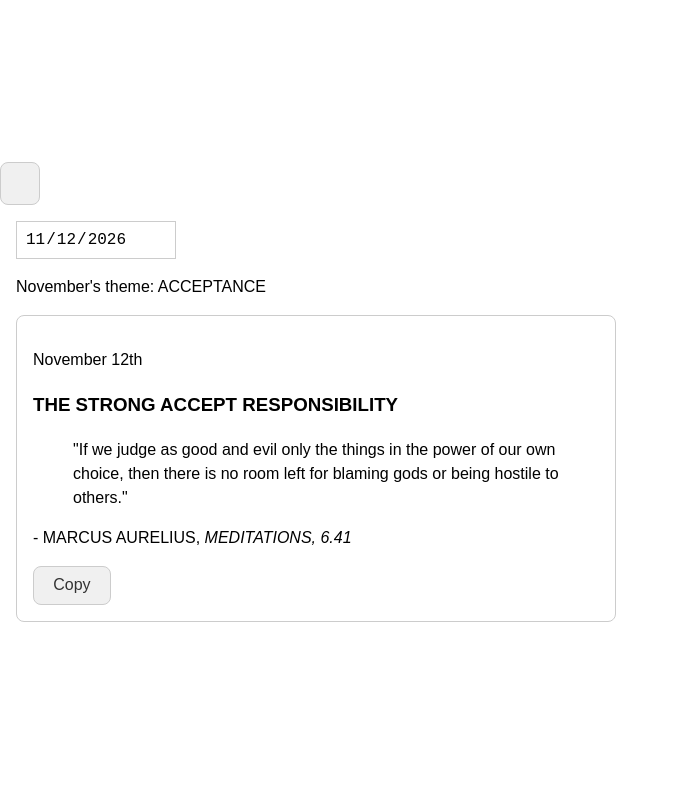
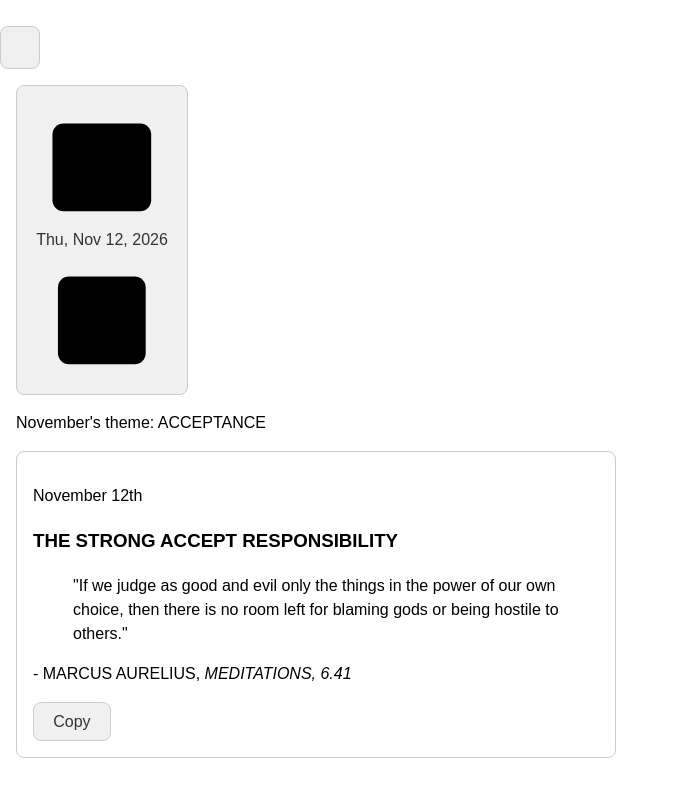
Before and after one commit to sintutu/daily-ponderance-web, a React (Vite) app in the folder src/web/: page / in a window 1280 px wide. Shown: the top 796 px of the page, without its empty margins (0-679 px from the left). Built offline with nearby package versions, Linux system fonts and the light colour scheme.

Commit message:
Replace native date input with calendar picker

```diff
--- a/src/web/src/components/DatePicker.tsx
+++ b/src/web/src/components/DatePicker.tsx
@@ -1,28 +1,129 @@
-import React, { useState } from 'react';
+import React, { useEffect, useRef, useState } from 'react';
 
 interface DatePickerProps {
-  defaultDate: string; // Preloaded date from parent
-  onDateChange: (newDate: string) => void; // Callback for when the date changes
+  defaultDate: string;
+  onDateChange: (newDate: string) => void;
 }
+
+const parseDate = (value: string): Date => {
+  const [year, month, day] = value.split('-').map(Number);
+  return new Date(year, month - 1, day);
+};
+
+const toIsoDate = (date: Date): string => {
+  const year = date.getFullYear();
+  const month = String(date.getMonth() + 1).padStart(2, '0');
+  const day = String(date.getDate()).padStart(2, '0');
+  return `${year}-${month}-${day}`;
+};
 
 const DatePicker: React.FC<DatePickerProps> = ({ defaultDate, onDateChange }) => {
   const [selectedDate, setSelectedDate] = useState(defaultDate);
+  const [visible, setVisible] = useState(false);
+  const [month, setMonth] = useState(() => {
+    const initial = parseDate(defaultDate);
+    return new Date(initial.getFullYear(), initial.getMonth(), 1);
+  });
+  const pickerRef = useRef<HTMLDivElement>(null);
 
-  const handleDateChange = (event: React.ChangeEvent<HTMLInputElement>) => {
-    const newDate = event.target.value;
-    setSelectedDate(newDate);
-    onDateChange(newDate); // Notify parent about the change
+  useEffect(() => {
+    setSelectedDate(defaultDate);
+    const date = parseDate(defaultDate);
+    setMonth(new Date(date.getFullYear(), date.getMonth(), 1));
+  }, [defaultDate]);
+
+  useEffect(() => {
+    const closeOnOutsideClick = (event: MouseEvent) => {
+      if (pickerRef.current && !pickerRef.current.contains(event.target as Node)) {
+        setVisible(false);
+      }
+    };
+    const closeOnEscape = (event: KeyboardEvent) => {
+      if (event.key === 'Escape') setVisible(false);
+    };
+    document.addEventListener('mousedown', closeOnOutsideClick);
+    document.addEventListener('keydown', closeOnEscape);
+    return () => {
+      document.removeEventListener('mousedown', closeOnOutsideClick);
+      document.removeEventListener('keydown', closeOnEscape);
+    };
+  }, []);
+
+  const chosen = parseDate(selectedDate);
+  const monthLabel = month.toLocaleDateString('en-US', { month: 'long', year: 'numeric' });
+  const firstWeekday = new Date(month.getFullYear(), month.getMonth(), 1).getDay();
+  const daysInMonth = new Date(month.getFullYear(), month.getMonth() + 1, 0).getDate();
+  const days = [
+    ...Array.from({ length: firstWeekday }, () => null),
+    ...Array.from({ length: daysInMonth }, (_, index) => index + 1),
+  ];
+
+  const selectDay = (day: number) => {
+    const nextDate = toIsoDate(new Date(month.getFullYear(), month.getMonth(), day));
+    setSelectedDate(nextDate);
+    onDateChange(nextDate);
+    setVisible(false);
+  };
+
+  const moveMonth = (amount: number) => {
+    setMonth((current) => new Date(current.getFullYear(), current.getMonth() + amount, 1));
   };
 
   return (
-    <div style={{ marginBottom: '1rem' }}>
-      <input
-        id="datepicker"
-        type="date"
-        value={selectedDate}
-        onChange={handleDateChange}
-        style={{ padding: '0.5rem', fontSize: '1rem' }}
-      />
+    <div className="date-picker" ref={pickerRef}>
+      <button
+        type="button"
+        className="date-picker-trigger"
+        aria-haspopup="dialog"
+        aria-expanded={visible}
+        onClick={() => setVisible((open) => !open)}
+      >
+        <svg className="calendar-icon" viewBox="0 0 24 24" aria-hidden="true">
+          <rect x="3" y="5" width="18" height="16" rx="2" />
+          <path d="M16 3v4M8 3v4M3 10h18" />
+        </svg>
+        <span>{chosen.toLocaleDateString('en-US', { weekday: 'short', month: 'short', day: 'numeric', year: 'numeric' })}</span>
+        <svg className="calendar-small-icon" viewBox="0 0 24 24" aria-hidden="true">
+          <rect x="4" y="5" width="16" height="16" rx="2" />
+          <path d="M8 3v4m8-4v4M4 10h16" />
+        </svg>
+      </button>
+
+      {visible && (
+        <div className="calendar-popover" role="dialog" aria-label="Choose a date">
+          <div className="calendar-heading">
+            <button type="button" className="calendar-nav" aria-label="Previous month" onClick={() => moveMonth(-1)}>‹</button>
+            <strong>{monthLabel}</strong>
+            <button type="button" className="calendar-nav" aria-label="Next month" onClick={() => moveMonth(1)}>›</button>
+          </div>
+          <div className="calendar-grid calendar-weekdays">
+            {['Su', 'Mo', 'Tu', 'We', 'Th', 'Fr', 'Sa'].map((day) => <span key={day}>{day}</span>)}
+          </div>
+          <div className="calendar-grid">
+            {days.map((day, index) => {
+              if (day === null) return <span className="calendar-empty" key={`empty-${index}`} />;
+              const isSelected = chosen.getFullYear() === month.getFullYear()
+                && chosen.getMonth() === month.getMonth() && chosen.getDate() === day;
+              return (
+                <button
+                  type="button"
+                  key={day}
+                  className={isSelected ? 'calendar-day selected' : 'calendar-day'}
+                  aria-pressed={isSelected}
+                  onClick={() => selectDay(day)}
+                >
+                  {day}
+                </button>
+              );
+            })}
+          </div>
+          <button type="button" className="calendar-today" onClick={() => {
+            const today = new Date();
+            setMonth(new Date(today.getFullYear(), today.getMonth(), 1));
+            selectDay(today.getDate());
+          }}>Today</button>
+        </div>
+      )}
     </div>
   );
 };
```
